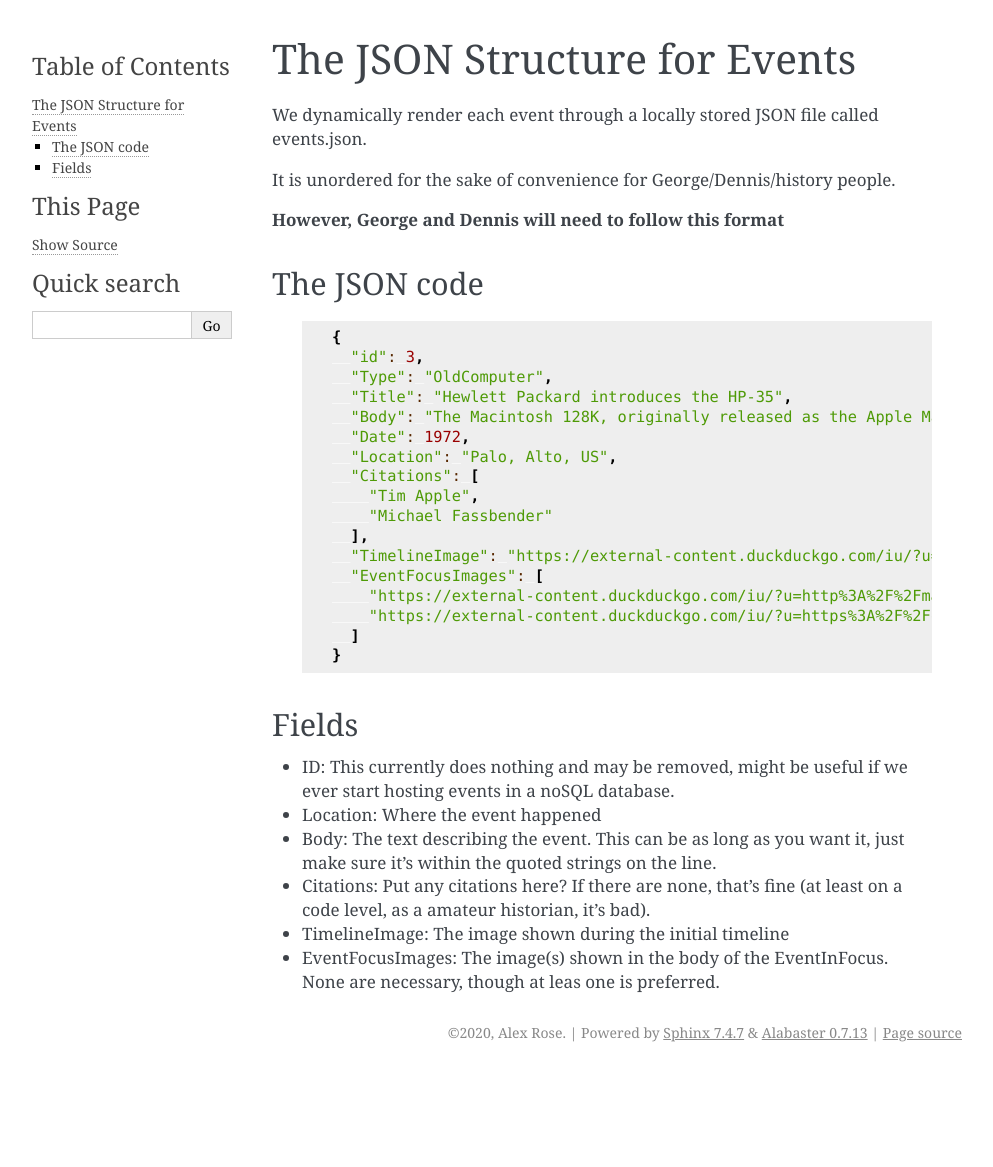
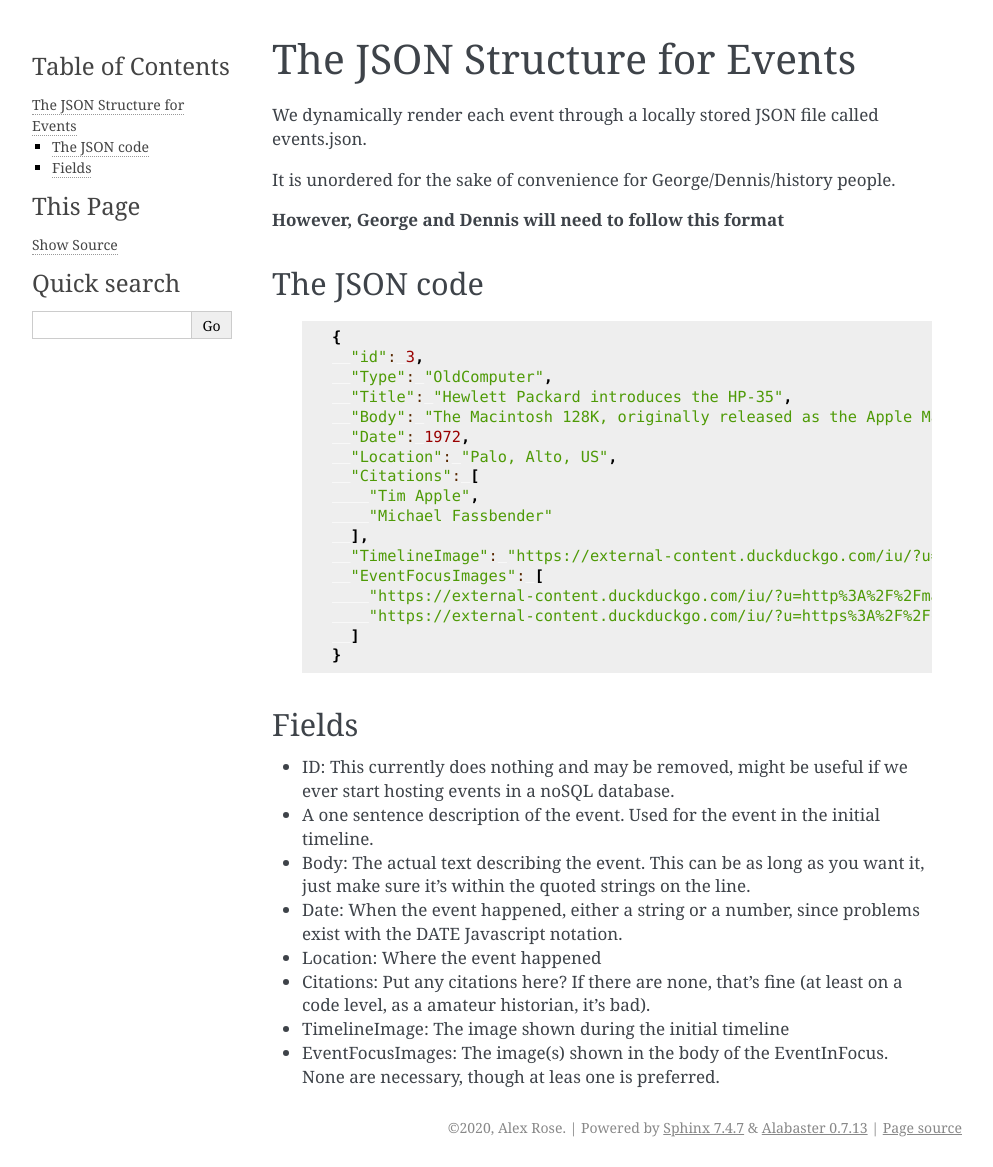
Before and after one commit to acrose99/HistoryOfComputingDocs, a Sphinx documentation site: the page built from source/JSONEvent.rst, in a window 1280 px wide. Shown: the whole page, without its empty margins (148-1141 px from the left). Built offline with Sphinx 7.4.7, drawn with Linux system fonts in a browser that asks for light colours; before the commit the page ends 1072 px from its top, so only the background shows below that.

Commit message:
Fixed logo and added favicon

```diff
--- a/source/Design-Events.rst
+++ b/source/Design-Events.rst
@@ -41,13 +41,13 @@
 =========
 * Default:
 
-.. image:: ../images/DefaultEvent.png
+.. image:: /images/DefaultEvent.png
   :width: 400
   :alt: Default
 
 
 * RetroApple:
 
-.. image:: ../images/RetroAppleEvent.png
+.. image:: images/RetroAppleEvent.png
   :width: 400
   :alt: Default
--- a/source/Design-EventsInFocus.rst
+++ b/source/Design-EventsInFocus.rst
@@ -15,12 +15,12 @@
 -------------------
 Default:
 
-.. image:: ../images/DefaultEventInFocus.png
+.. image:: images/DefaultEventInFocus.png
   :width: 400
   :alt: Default
 
 Mac 1984:
 
-.. image:: ../images/AppleEventInFocus.png
+.. image:: images/AppleEventInFocus.png
   :width: 400
   :alt: Default
--- a/source/Design-Timeline.rst
+++ b/source/Design-Timeline.rst
@@ -23,13 +23,13 @@
 
 * The Intro
 
- .. image:: ../images/TimelineIntro.png
+ .. image:: images/TimelineIntro.png
     :width: 600
     :alt: Timeline
 
 * Some Events
 
- .. image:: ../images/TimelineEvents.png
+ .. image:: images/TimelineEvents.png
     :width: 600
     :alt: Timeline
 
--- a/source/JSONEvent.rst
+++ b/source/JSONEvent.rst
@@ -31,8 +31,10 @@
 Fields
 ----------
 * ID: This currently does nothing and may be removed, might be useful if we ever start hosting events in a noSQL database.
+* A one sentence description of the event. Used for the event in the initial timeline.
+* Body: The actual text describing the event. This can be as long as you want it, just make sure it's within the quoted strings on the line.
+* Date: When the event happened, either a string or a number, since problems exist with the DATE Javascript notation.
 * Location: Where the event happened
-* Body: The text describing the event. This can be as long as you want it, just make sure it's within the quoted strings on the line.
 * Citations: Put any citations here? If there are none, that's fine (at least on a code level, as a amateur historian, it's bad).
 * TimelineImage: The image shown during the initial timeline
 * EventFocusImages: The image(s) shown in the body of the EventInFocus. None are necessary, though at leas one is preferred.
--- a/source/conf.py
+++ b/source/conf.py
@@ -56,5 +56,6 @@
 master_doc = "index"
 
 html_theme_options = {
-    'logo': 'ai.png',
+    'logo': 'Logo.png',
+    'html_favicon': 'favicon.ico'
 }
--- a/source/the-code.rst
+++ b/source/the-code.rst
@@ -8,6 +8,8 @@
 * If you are a programmer check out the React Code.
 
 .. toctree::
+    :maxdepth: 1
+
     JSONEvent
     Code-Event
 
```
Also changed, not shown: source/_static/HistoryofComputingLogo.svg (renamed from source/HistoryofComputingLogo.svg), source/_static/Logo.png (added), source/_static/favicon.ico (added), source/ai.png (deleted), source/images/AppleEventInFocus.png (renamed from images/AppleEventInFocus.png), source/images/DefaultEvent.png (renamed from images/DefaultEvent.png), source/images/DefaultEventInFocus.png (renamed from images/DefaultEventInFocus.png), source/images/RetroAppleEvent.png (renamed from images/RetroAppleEvent.png), source/images/TimelineEvents.png (renamed from images/TimelineEvents.png), source/images/TimelineIntro.png (renamed from images/TimelineIntro.png).
